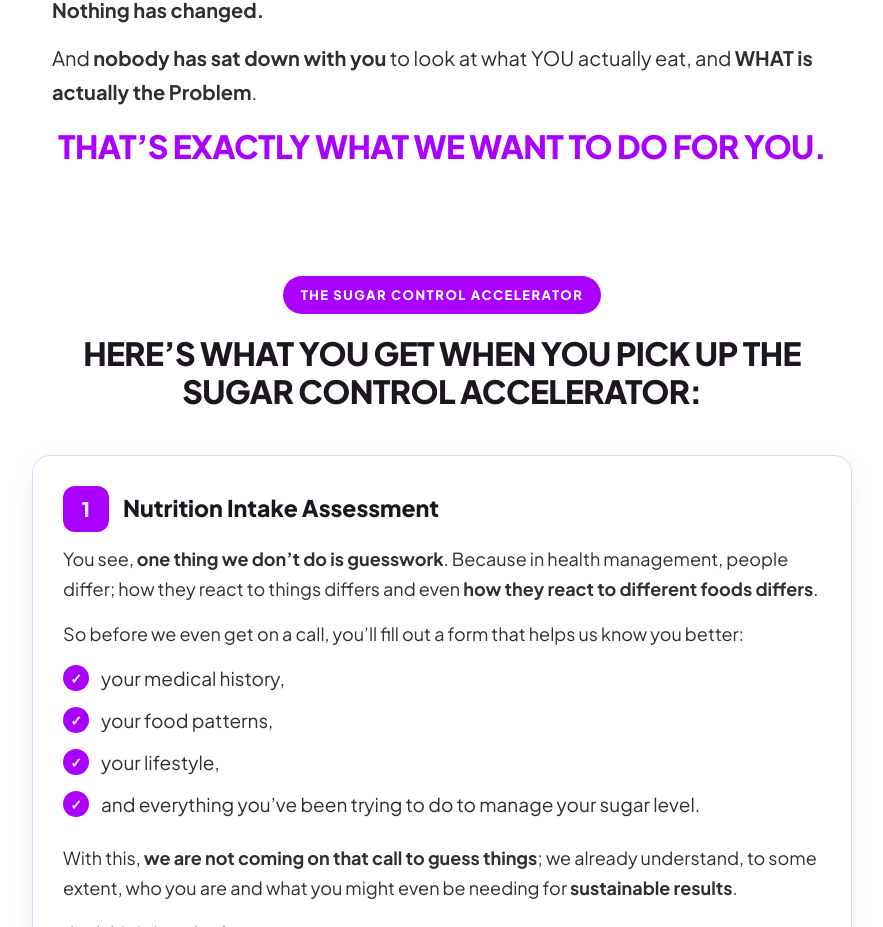
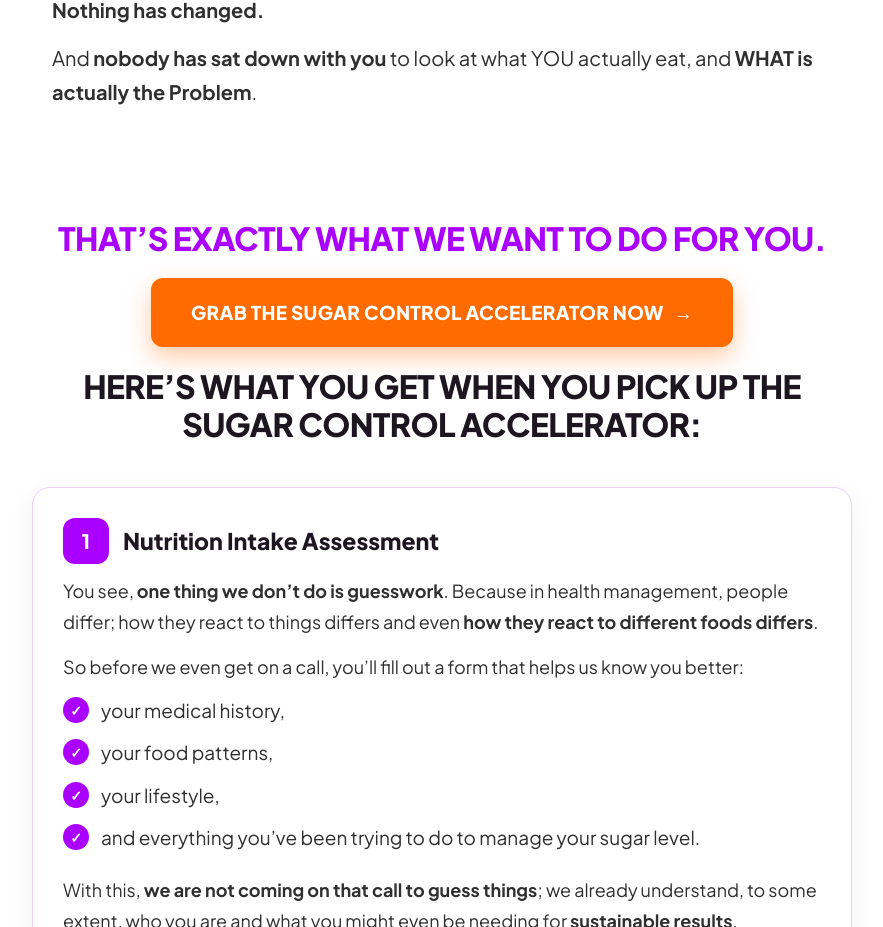
Before and after one commit to SnowzyTech/Booking-site, a Next.js app: page /sca in a window 1280 px wide. Shown: the part 2913-3840 px from the top of the page, without its empty margins (198-1081 px from the left). Built offline with nearby package versions, Linux system fonts and the light colour scheme; no server answers.

Commit message:
fix test correction in sca

```diff
--- a/app/sca/page.tsx
+++ b/app/sca/page.tsx
@@ -246,19 +246,20 @@ export default function ScaPage() {
               <strong className="sca-hl">WHAT is actually the Problem</strong>.
             </p>
           </div>
-
-          <h2 className="ef9ebdac">THAT’S EXACTLY WHAT WE WANT TO DO FOR YOU.</h2>
         </div>
       </section>
 
       {/* What you get */}
       <section className="e1012f03">
         <div className="sca-inner" style={{ maxWidth: 820, gap: 20 }}>
-          <div className="e0becd7b te">
-            <p style={{ textAlign: "center" }}>
-              <span className="sca-pill sca-pill--purple">THE SUGAR CONTROL ACCELERATOR</span>
-            </p>
+          <h2 className="ef9ebdac">THAT’S EXACTLY WHAT WE WANT TO DO FOR YOU.</h2>
+
+          <div className="sca-cta-wrap">
+            <a className="eb64ce42" href="#order">
+              GRAB THE SUGAR CONTROL ACCELERATOR NOW <span aria-hidden="true">→</span>
+            </a>
           </div>
+
           <h2 className="e8e81973">
             HERE’S WHAT YOU GET WHEN YOU PICK UP THE SUGAR CONTROL ACCELERATOR:
           </h2>
```
